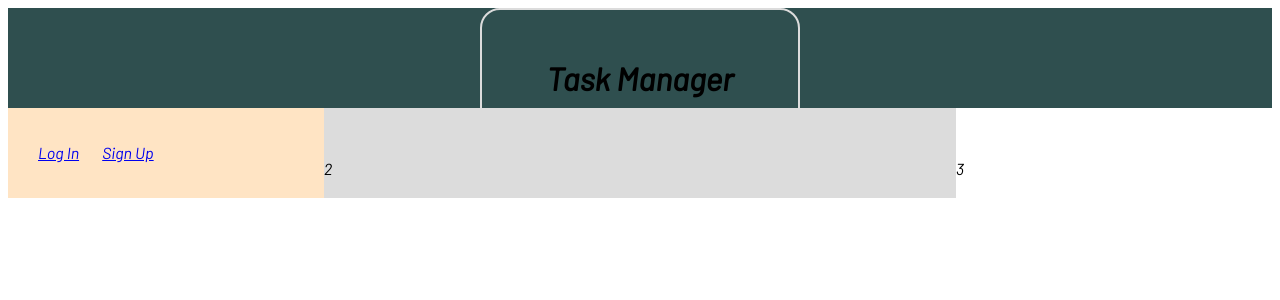
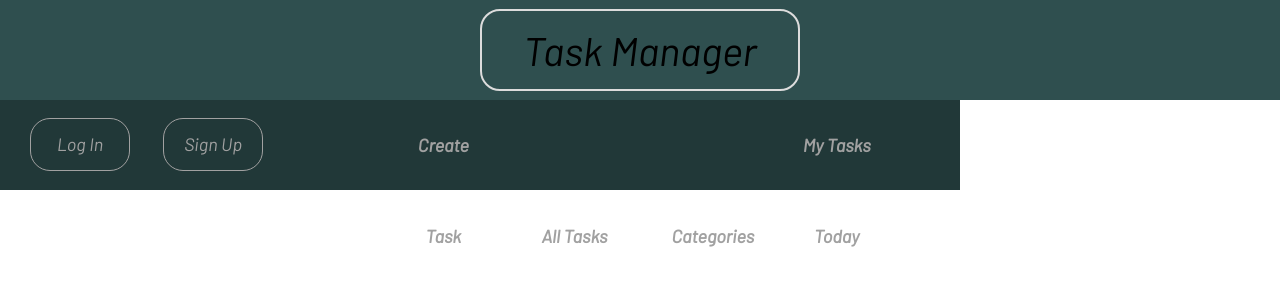
Before and after one commit to AliSamiee03/TaskManager, a Django app: page / in a window 1280 px wide. Shown: the top 300 px of the page. Run offline with Django 5.2, Linux system fonts and the light colour scheme.

Commit message:
Add login and signup key and also add menu

```diff
--- a/static/css/base_style.css
+++ b/static/css/base_style.css
@@ -20,6 +20,8 @@
     width: 25%;
     border: 2px solid gainsboro;
     border-radius: 20px;
+    padding: 15px 40px;
+    color:black;
 }
 
 .under-navbar {
@@ -31,28 +33,71 @@
 
 .under-navbar > .login-signup {
     width: 25%;
-    background-color: bisque;
+    background-color: rgb(33, 56, 56);
+}
+
+.login-signup > ul > li {
+    list-style: none;
+    display: inline-block;
+    margin : 0 0 0 30px;
+    border: 1px solid rgb(161, 161, 161);
+    border-radius: 20px;
+    line-height: 50px;
+    width: 100px;
+    text-align: center;
+}
+
+.login-signup > ul > li > a{
+    text-decoration: none;
+    font-size: 18px;
+    color:rgb(161, 161, 161);
+}
+
+.login-signup > ul > li:hover > a{
+    font-weight: 700;
+    text-decoration: none;
+    color : darkslategray;
+}
+
+.login-signup > ul > li:hover {
+    background-color: gainsboro;
+    border: 1px solid rgb(68, 68, 68);;
 }
 
 
-
-.under-navbar > .login-signup  a {
+.under-navbar > .login-signup > a{
+    text-decoration: none;
     display: inline-block;
-
+    border: 1px solid black;
 }
-
-#login {
-    margin: 0 10px 0 30px;
-}
-
-#signup {
-    margin: 0 0 0 10px;
-}
-
 
 .under-navbar > .icons {
     width: 50%;
+    background-color: rgb(33, 56, 56);;
+    text-align: center;
+}
+
+.icons > ul > li {
+    list-style: none;
+    display: inline-block;
+    padding: 0 30px;
+    line-height: 90px;
+    width: 20%;
+}
+
+.icons > ul > li > a{
+    text-decoration: none;
+    font-weight: 700;
+    font-size: 18px;
+    color: rgb(161, 161, 161);
+}
+
+.icons > ul > li:hover {
     background-color: gainsboro;
+}
+
+.icons > ul > li:hover > a {
+    color : darkslategrey;
 }
 
 .under-navbar > .search-bar {
--- a/templates/base.html
+++ b/templates/base.html
@@ -5,7 +5,9 @@
 <head>
     <meta charset="UTF-8">
     <meta name="viewport" content="width=device-width, initial-scale=1.0">
+    <link href="https://cdn.jsdelivr.net/npm/bootstrap@5.3.3/dist/css/bootstrap.min.css" rel="stylesheet" integrity="sha384-QWTKZyjpPEjISv5WaRU9OFeRpok6YctnYmDr5pNlyT2bRjXh0JMhjY6hW+ALEwIH" crossorigin="anonymous">
     <link rel="stylesheet" href="{% static 'css/base_style.css' %}">
+    <link rel="stylesheet" href="{% static 'css/reset.css' %}">
     <title>TaskManager</title>
 </head>
 <body>
@@ -16,15 +18,39 @@
     </div>
     <div class="under-navbar">
         <div class="login-signup">
-            <a id="login" href="#">Log In</a>
-            <a id="signup" href="#">Sign Up</a>
+            <ul>
+                <li>
+                    <a href="#">Log In</a>
+                </li>
+                <li>
+                    <a href="#">Sign Up</a>
+                </li>
+            </ul>
         </div>
+
         <div class="icons">
-            <p>2</p>
+            <ul>
+                <li>
+                    <a href="#">Create Task</a>
+                </li>
+                <li>
+                    <a href="#">All Tasks</a>
+                </li>
+                <li>
+                    <a href="#">Categories</a>
+                </li>
+                <li>
+                    <a href="#">My Tasks Today</a>
+                </li>
+            </ul>
         </div>
         <div class="serach-bar">
-            <p>3</p>
+            <!-- <form action="post">
+                <input type="search" name="search-bar">
+                <input type="submit" name="" id="">
+            </form> -->
         </div>
+
     </div>
 </body>
 </html>
```
